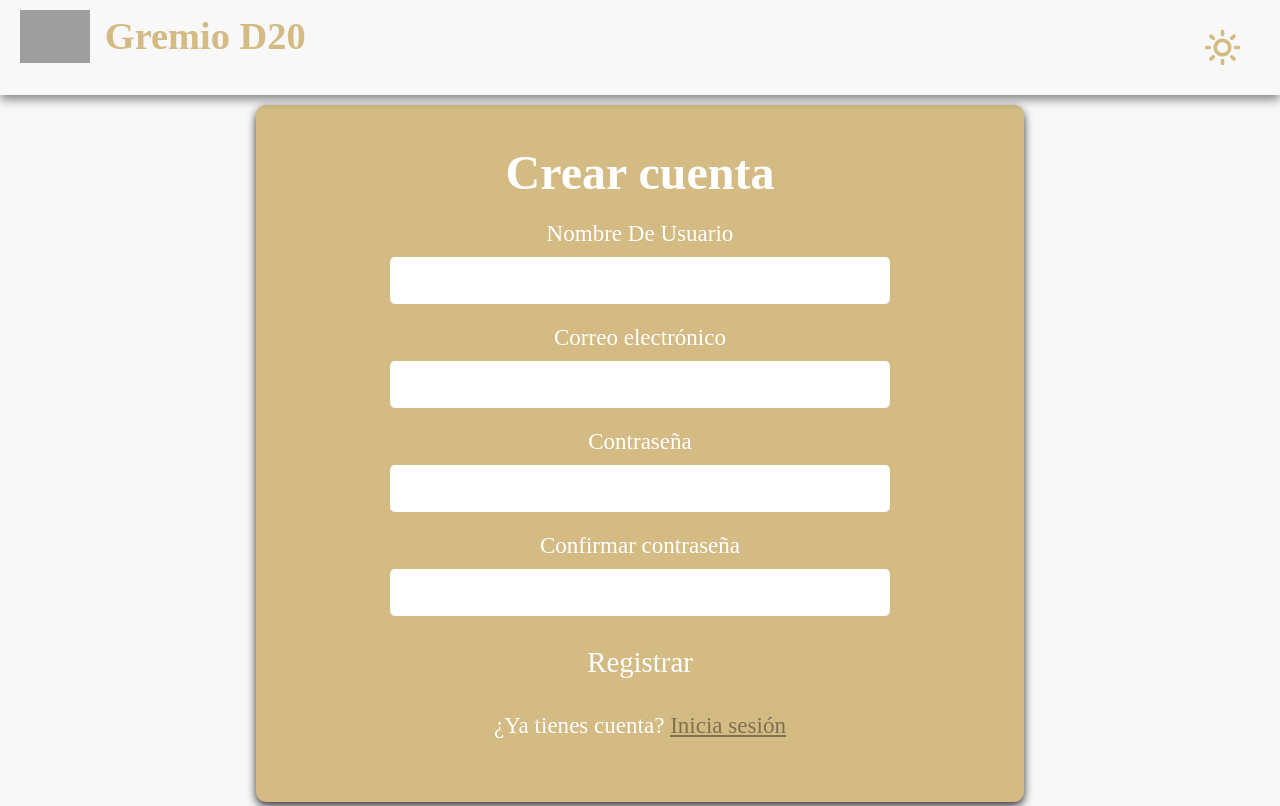
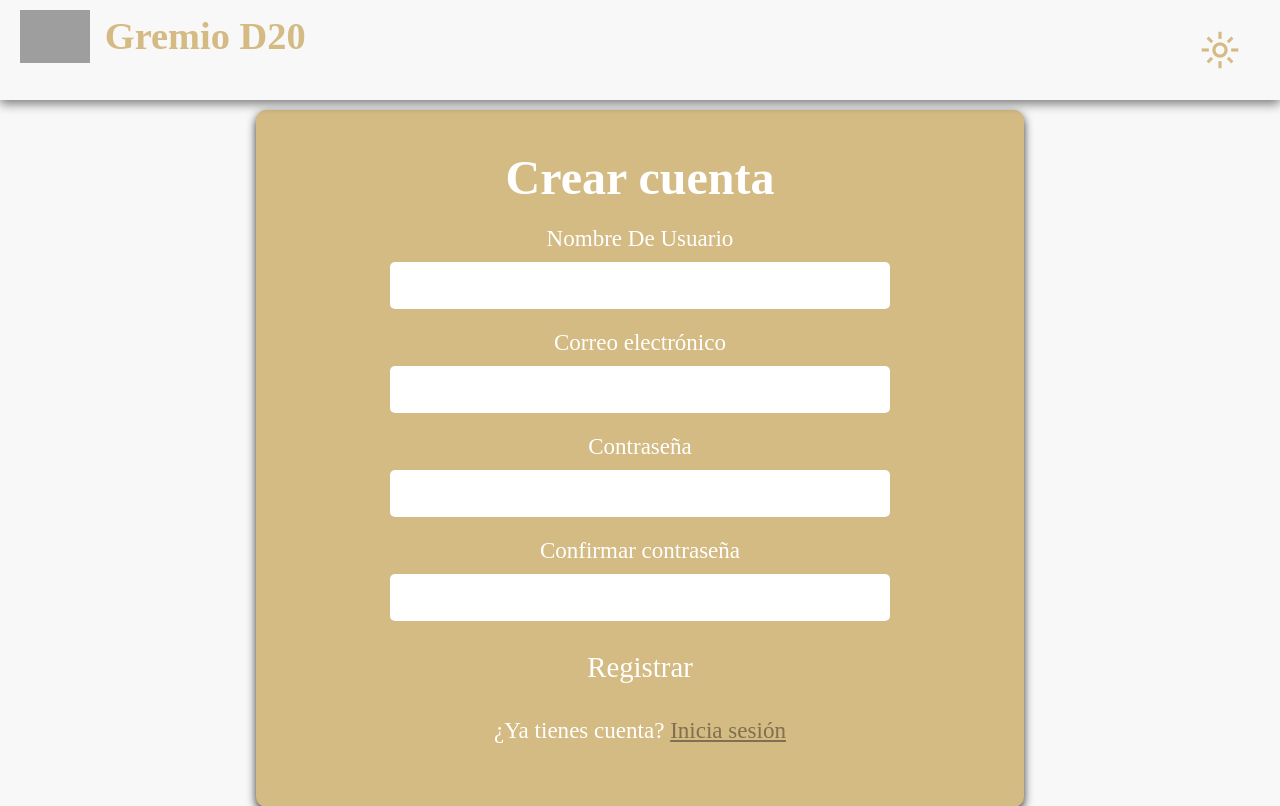
Before and after one commit to javierg2032/dise-o_interfaces_practica_evaluable, a PHP site: page /registro.html in a window 1280 px wide. Shown: the top 806 px of the page. Run offline with PHP 8.4, Linux system fonts and the light colour scheme; some web fonts are replaced; grey boxes are pictures that could not be loaded.

Commit message:
v1.0.4
Cambios realizados el día 19/11/2024

```diff
--- a/registro.html
+++ b/registro.html
@@ -10,6 +10,10 @@
     <link
       href="https://fonts.googleapis.com/css2?family=Jacques+Francois&display=swap"
       rel="stylesheet"
+    />
+    <link
+      rel="stylesheet"
+      href="https://fonts.googleapis.com/css2?family=Material+Symbols+Outlined:opsz,wght,FILL,GRAD@20..48,100..700,0..1,-50..200"
     />
     <link rel="stylesheet" href="style.css" />
   </head>
@@ -24,23 +28,7 @@
       </div>
 
       <div class="mode" id="mode-toggle">
-        <svg
-          id="mode-icon"
-          xmlns="http://www.w3.org/2000/svg"
-          width="35"
-          height="35"
-          viewBox="0 0 24 24"
-          fill="none"
-          stroke="#D4BA83"
-          stroke-width="2.5"
-          stroke-linecap="round"
-          stroke-linejoin="round"
-        >
-          <circle cx="12" cy="12" r="5" />
-          <path
-            d="M12 1v2M12 21v2M4.2 4.2l1.4 1.4M18.4 18.4l1.4 1.4M1 12h2M21 12h2M4.2 19.8l1.4-1.4M18.4 5.6l1.4-1.4"
-          />
-        </svg>
+        <span class="material-symbols-outlined" id="mode-icon">light_mode</span>
       </div>
     </header>
 
@@ -86,41 +74,38 @@
     </footer>
 
     <script>
-      const body = document.body;
-      const modeIcon = document.getElementById("mode-icon");
-      document.querySelector(".mode").addEventListener("click", () => {
-        // Cambiar entre modo claro y oscuro
-        //body.classList.toggle("light-mode");
+      window.addEventListener("load", () => {
+        // Obtener el cuerpo y el icono del modo
+        const body = document.body;
+        const modeIcon = document.getElementById("mode-icon");
 
-        // Cambiar entre modo claro y oscuro
-        body.classList.toggle("light-mode");
-        console.log(
-          "En registro esto es el theme: " + localStorage.getItem("theme")
-        );
-
-        // Cambiar el SVG cuando se cambia al modo claro
-        if (body.classList.contains("light-mode")) {
-          modeIcon.innerHTML = ` <circle cx="12" cy="12" r="5" /> <path d="M12 1v2M12 21v2M4.2 4.2l1.4 1.4M18.4 18.4l1.4 1.4M1 12h2M21 12h2M4.2 19.8l1.4-1.4M18.4 5.6l1.4-1.4" /> `;
-          localStorage.setItem("theme", "light");
-        } else {
-          // Cambiar al SVG original en modo oscuro
-          modeIcon.innerHTML = ` <path d="M21 12.79A9 9 0 1 1 11.21 3 7 7 0 0 0 21 12.79z"></path> `;
-          localStorage.setItem("theme", "dark");
-        }
-      });
-
-      // Aplicar el tema al cargar la página
-      window.addEventListener("load", () => {
-        console.log(
-          "En registro esto es el theme: " + localStorage.getItem("theme")
-        );
+        // Verificar el tema guardado en localStorage
         const theme = localStorage.getItem("theme");
         if (theme === "dark") {
-          body.classList.toggle("light-mode"); // Si el usuario eligió modo claro
+          body.classList.remove("light-mode");  // Eliminar modo claro
+          modeIcon.textContent = "dark_mode";   // Cambiar icono a modo oscuro
         } else {
-          //body.classList.remove("light-mode");  // Si el usuario eligió modo oscuro
+          body.classList.add("light-mode");     // Asegurar modo claro
+          modeIcon.textContent = "light_mode";  // Icono de modo claro
         }
+
+        // Alternar entre modos al hacer clic en el icono
+        document.querySelector(".mode").addEventListener("click", () => {
+          body.classList.toggle("light-mode");  // Alternar la clase de modo claro
+
+          // Cambiar el icono y el tema en localStorage
+          if (body.classList.contains("light-mode")) {
+            modeIcon.textContent = "light_mode";  // Modo claro
+            localStorage.setItem("theme", "light");  // Guardar tema claro
+          } else {
+            modeIcon.textContent = "dark_mode";  // Modo oscuro
+            localStorage.setItem("theme", "dark");  // Guardar tema oscuro
+          }
+          console.log("El tema actual es: " + localStorage.getItem("theme"));
+        });
       });
     </script>
+
+
   </body>
 </html>
--- a/style.css
+++ b/style.css
@@ -32,7 +32,6 @@ body {
   overflow: hidden;
 }
 
-
 .header-title {
   display: inline-block;
   vertical-align: middle;
@@ -47,7 +46,7 @@ body {
   display: inline-block;
   vertical-align: middle;
 }
-.logo-container a{
+.logo-container a {
   text-decoration: none;
 }
 
@@ -57,8 +56,6 @@ body {
   width: 70px;
   height: auto;
 }
-
-
 
 .mode {
   float: right;
@@ -195,7 +192,6 @@ body.light-mode .index-section img:hover {
   filter: drop-shadow(4px 10px rgba(0, 0, 0, 0.4));
 }
 
-
 .footer {
   text-align: center;
   background-color: #1f1f1f;
@@ -265,7 +261,21 @@ form button:hover {
   color: #db292f;
 }
 
+.mode > #mode-icon {
+  font-variation-settings: "FILL" 0, "wght" 250, "GRAD" 200, "opsz" 24;
+  width: auto;
+  height: auto;
+  cursor: pointer;
+  font-size: 40px;
+}
 
+.user #user-icon {
+  font-variation-settings: "FILL" 0, "wght" 250, "GRAD" 200, "opsz" 24;
+  width: auto;
+  height: auto;
+  cursor: pointer;
+  font-size: 40px;
+}
 
 form p {
   color: #1f1f1f;
@@ -274,14 +284,12 @@ form p {
 form a {
   filter: brightness(0.5);
   color: #db292f;
-
 }
 
 form a:hover {
   filter: brightness(1);
   color: #ffffff;
 }
-
 
 /* Estilos para el modo claro */
 body.light-mode {
@@ -402,7 +410,7 @@ body.light-mode #user-icon svg {
   stroke: #d4ba83;
 }
 
-body.light-mode a{
+body.light-mode a {
   color: #d4ba83;
 }
 
```
Also changed, not shown: index.html (+34 -57 lines), login.html (+31 -47 lines).
